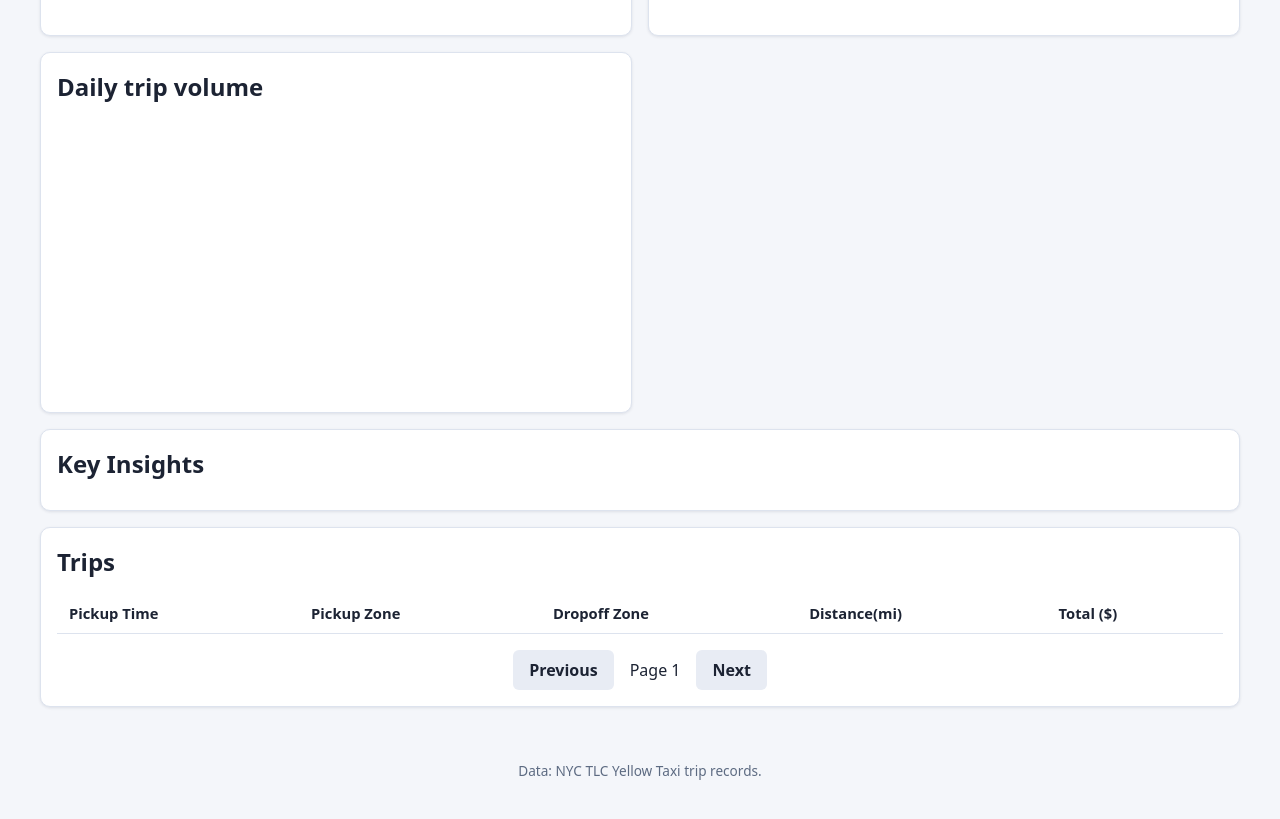
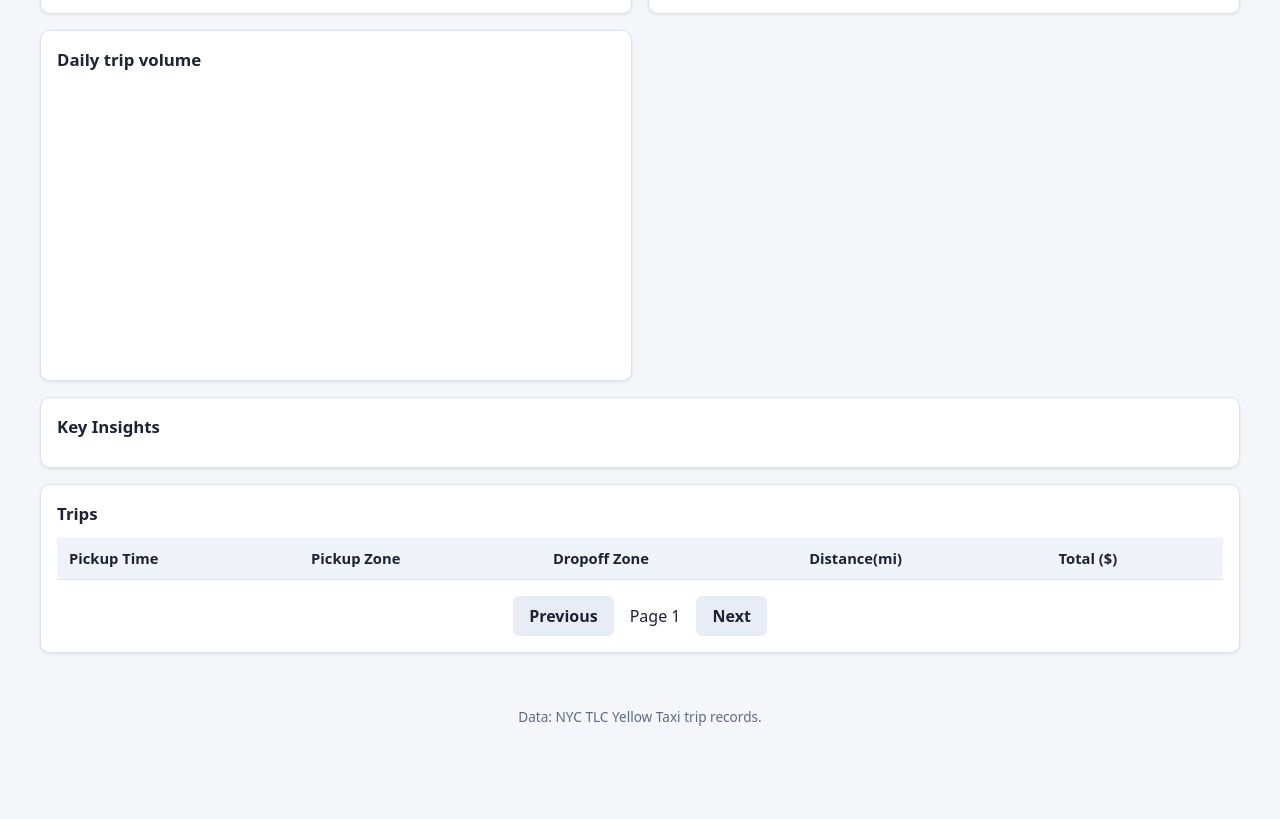
Before and after one commit to malaika-11/nyc-taxi-mobility-dashboard, a plain HTML site: page frontend/index.html in a window 1280 px wide. Shown: the part 839-1658 px from the top of the page. After the commit the page ends 1604 px from the top, so only its background shows below. Drawn offline with nearby package versions, Linux system fonts and the light colour scheme.

Commit message:
Correcting mistakes

```diff
--- a/frontend/css/style.css
+++ b/frontend/css/style.css
@@ -31,7 +31,7 @@ main{
     gap: var(--gap);
 }
 
-h2 {margin: 0 0 0.75rem;font-size; }
+h2 {margin: 0 0 0.75rem;font-size: 1.05rem; }
 
 .site-header{
     background: var(--navy);
@@ -141,8 +141,8 @@ button:disabled { opacity: 0.5; cursor: not-allowed; }
 }
 .table-wrap { overflow-x: auto; }
 table { width: 100%; border-collapse: collapse; font-size: 0.92rem; }
-th, td { padding: 0.6rem 0.75rem; text-align: left; border-bottom: 1px solid var(--border); white space: nowrap; }
-th { ackground: #f0f3f9; position: sticky; top: 0; }
+th, td { padding: 0.6rem 0.75rem; text-align: left; border-bottom: 1px solid var(--border); white-space: nowrap; }
+th { background: #f0f3f9; position: sticky; top: 0; }
 tbody tr { cursor: pointer; }
 tbody tr:hover { background: #fff7de; }
 
--- a/frontend/js/charts.js
+++ b/frontend/js/charts.js
@@ -2,7 +2,7 @@ const WEEKDAYS = ["Monday", "Tuesday", "Wednesday", "Thursday", "Friday", "Satur
 const COLORS = { accent: "#f5b301", accentSoft: "rgba(245, 179, 1, 0.25)", navy: "#14213d" };
 
 export const FIELDS = {
-    hourly: { label: ["hour", "pickup_hour"]
+    hourly: { label: ["hour", "pickup_hour"],
         value: ["pickups", "count", "total_pickups", "trips", "trip_count" ] },
     weekday: { label: ["weekday", "day", "day_name", "pickup_dow", "day_of_week", "dow"],
         value: ["average_daily_pickups", "average_pickups", "avg_pickups", "pickups", "total_pickups", "count", "trips"] },
```
